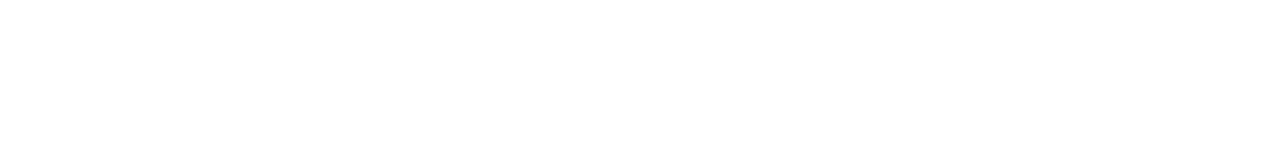
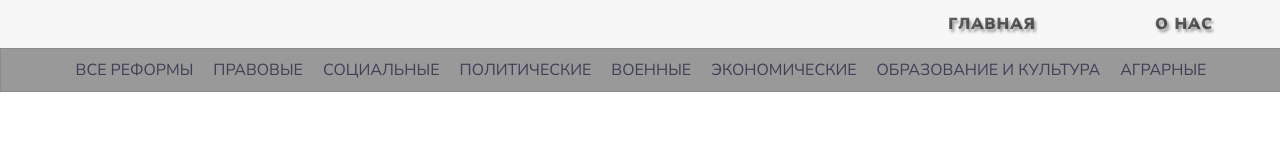
Before and after one commit to DjonniStorm/history, a website: page index.html in a window 1280 px wide. Drawn offline with Linux system fonts and the light colour scheme.

Commit message:
navigation menu

```diff
--- a/index.html
+++ b/index.html
@@ -5,9 +5,74 @@
     <meta name="viewport" content="width=device-width, initial-scale=1.0">
     <title>Yeah, Bash!</title>
     <link rel="shortcut icon" href="images/Эмблема_УлГТУ.ico">
-    <link rel="stylesheet" href="/styles/style.css">
+    <link rel="stylesheet" href="/styles/styles.css">
+    <style>
+        @import url('https://fonts.googleapis.com/css2?family=Roboto:ital,wght@0,100;0,300;0,400;0,500;0,700;0,900;1,100;1,300;1,400;1,500;1,700;1,900&display=swap');
+    </style>
+    <style>
+        @import url('https://fonts.googleapis.com/css2?family=Nunito+Sans:ital,opsz,wght@0,6..12,200..1000;1,6..12,200..1000&family=Roboto:ital,wght@0,100;0,300;0,400;0,500;0,700;0,900;1,100;1,300;1,400;1,500;1,700;1,900&display=swap');
+    </style>
 </head>
 <body>
+    <header>
+        <div class="docHeader">
+            <ul class="header-sections">
+                <li id="home">
+                    <a href="#">
+                        Главная
+                    </a>
+                </li>
+                <li id="about">
+                    <a href="#">
+                        О нас
+                    </a>
+                </li>
+            </ul>
+        </div>
+        <div class="navbar">
+            <ul>
+                <li>
+                    <a href="#">Все реформы</a>
+                </li>
+                <li>
+                    <a href="#">
+                        Правовые
+                    </a>
+                </li>
+                <li>
+                    <a href="#">
+                        Социальные
+                    </a>
+                </li>
+                <li>
+                    <a href="#">
+                        Политические
+                    </a>
+                </li>
+                <li>
+                    <a href="#">
+                        Военные
+                    </a>
+                </li>
+                <li>
+                    <a href="#">
+                        Экономические
+                    </a>
+                </li>
+                <li>
+                    <a href="#">
+                        Образование и культура
+                    </a>
+                </li>
+                <li>
+                    <a href="#">
+                        Аграрные
+                    </a>
+                </li>
+            </ul>
+        </div>
+
+    </header>
 
 </body>
 </html>
--- /dev/null
+++ b/styles/styles.css
@@ -0,0 +1,81 @@
+body {
+    margin: 0;
+    padding: 0;
+    min-width: 100vh;
+}
+:root {
+    --headerColor: rgba(240, 240, 240, 0.5);
+    --headerUnderline: rgba(45, 45, 45, 0.5);
+    --header2Color: rgba(40, 40, 70, 0.8);
+    --header3Color: rgba(10, 10, 20, 1);
+    --defaultTextColor: rgba(30, 30, 30, 0.7);
+}
+.docHeader ul {
+    list-style: none;
+    width: 30%;
+    height: 100%;
+    margin: 0;
+    padding: 0;
+    display: flex;
+}
+div.docHeader {
+    background-color: var(--headerColor);
+    position: sticky;
+    min-height: 6vh;
+    display: flex;
+    justify-content:end;
+    text-align: center;
+    align-items: center;
+}
+ul.header-sections li {
+    display: block;
+    min-width: 50%;
+}
+a {
+    text-decoration: none;
+    color: var(--defaultTextColor);
+}
+.docHeader a {
+    font-family: "Nunito Sans", sans-serif;
+    text-transform: uppercase;
+    text-shadow: 2px 3px 3px #999999;
+    font-weight: 900;
+    letter-spacing: 1px;
+}
+.docHeader a:hover {
+    border-bottom: 2px solid;
+    border-color: var(--headerUnderline);
+}
+div.navbar {
+    background-color: #999999;
+    margin-top: 0%;
+}
+.navbar ul {
+    margin: 0;
+    padding: 0;
+    list-style: none;
+    display: flex;
+    align-items: center;
+    justify-content: center;
+    width: 100%;
+    min-height: 5vh;
+    text-align: center;
+    border: 1px solid rgba(10, 10, 10, 0.1);
+}
+.navbar li {
+    font-family: "Nunito Sans", sans-serif;
+    text-transform: uppercase;
+    margin: 0;
+    padding: 0;
+    display: block;
+
+}
+.navbar a {
+    display: block;
+    padding: 10px;
+    color: var(--header2Color);
+}
+.navbar a:hover {
+    background-color: aliceblue;
+    color: var(--header3Color);
+}
```
Also changed, not shown: styles/style.css (deleted).
